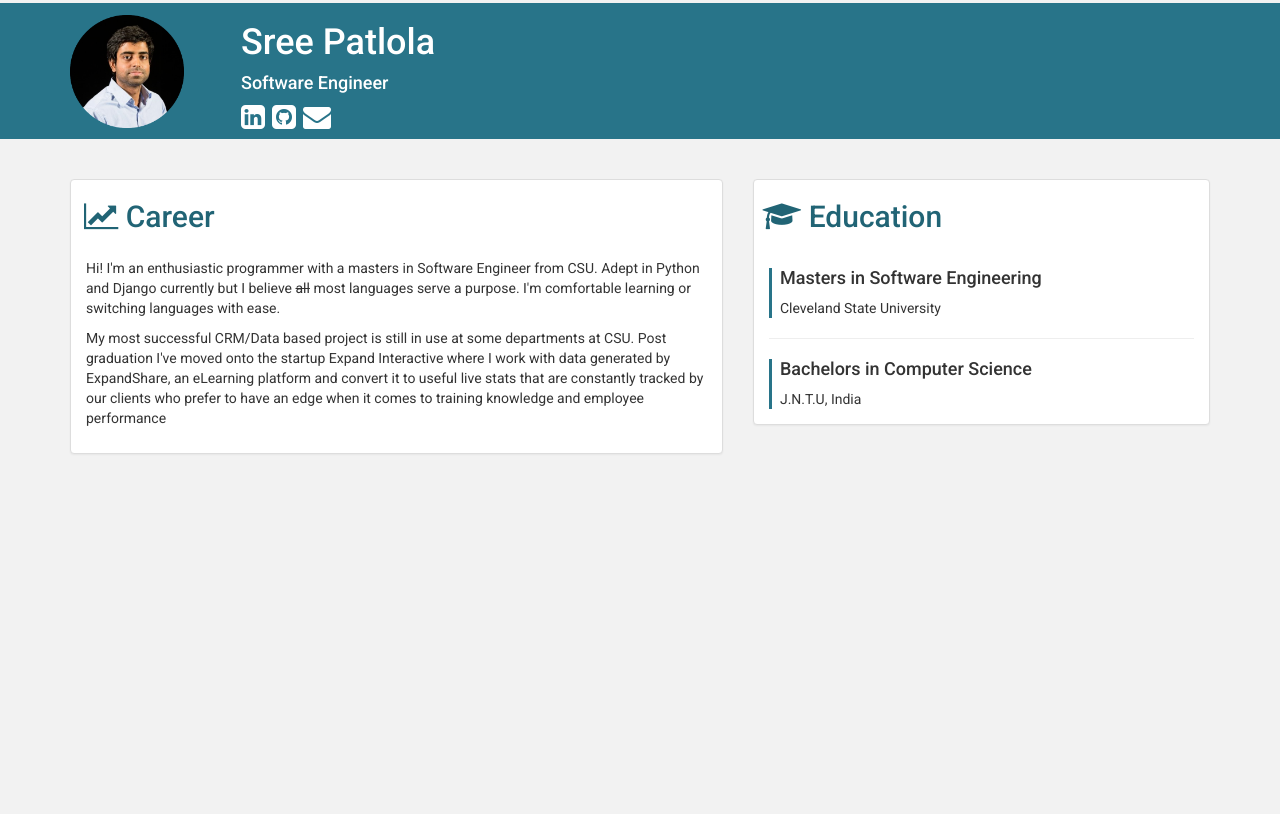
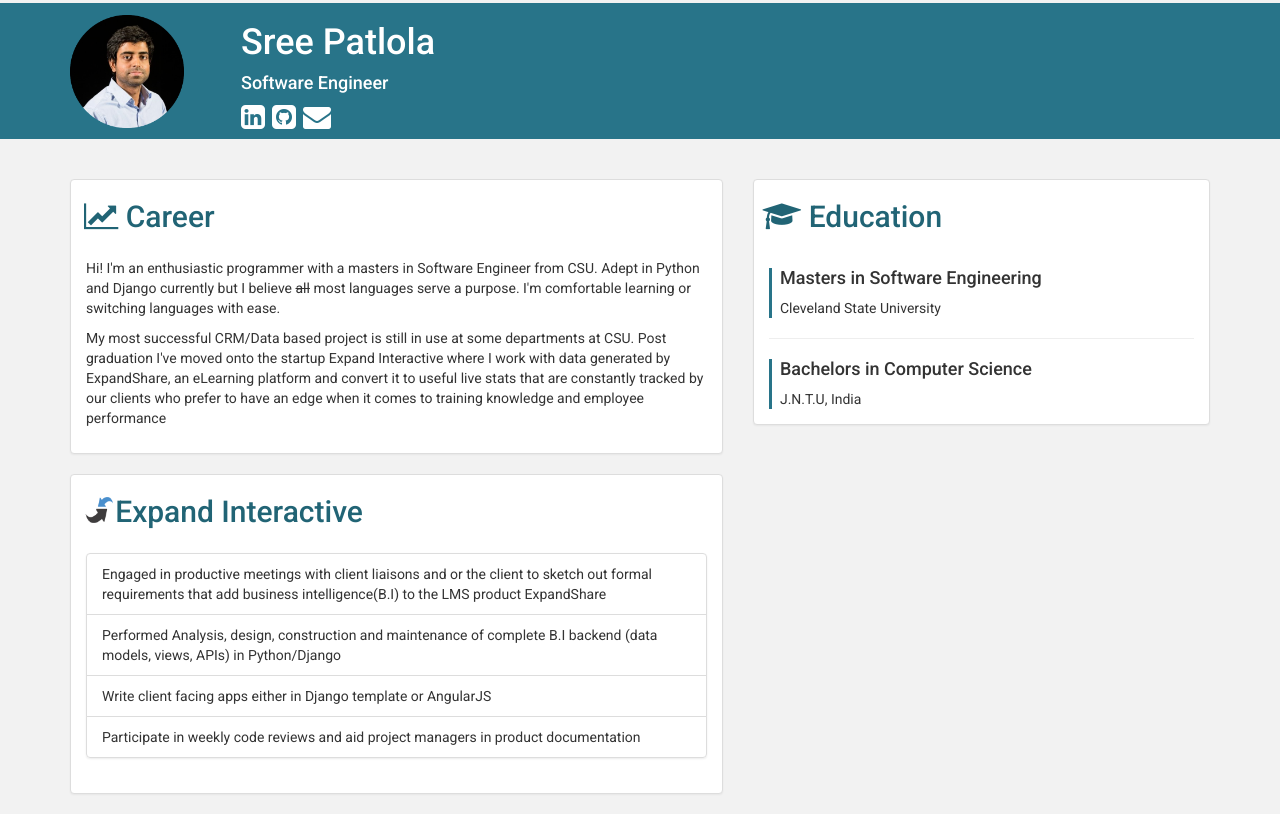
Before and after one commit to sr33/sr33.github.io, a plain HTML site: page index.html in a window 1280 px wide. Drawn offline with nearby package versions, Linux system fonts and the light colour scheme.

Commit message:
added company details.

```diff
--- a/css/custom.css
+++ b/css/custom.css
@@ -56,3 +56,8 @@ body {
 .education-division-body{
     margin-left: 2%;
 }
+
+.company-icons{
+    width: 5%;
+    height: 5%;
+}
--- a/index.html
+++ b/index.html
@@ -82,7 +82,6 @@
                     </div>
                 </div>
             </div>
-
             <div class="col-sm-5 blog-sidebar">
                 <div class="panel panel-default">
                     <div class="panel-header">
@@ -111,6 +110,37 @@
             <!-- /.blog-sidebar -->
         </div>
 
+        <div class="row">
+            <div class="col-sm-7">
+                <div class="panel panel-default">
+                    <div class="panel-header">
+                        <img class="company-icons pull-left" src="images/expand_logo.png" alt="Expand Interactive L.L.C, Akron. Logo">
+                        <h2> Expand Interactive</h2>
+                    </div>
+                    <div class="panel-body">
+                        <ul class="list-group">
+                            <li class="list-group-item">
+                                Engaged in productive meetings with client liaisons and or the client to sketch out
+                                formal
+                                requirements that add business intelligence(B.I) to the LMS product ExpandShare
+                            </li>
+                            <li class="list-group-item">
+                                Performed Analysis, design, construction and maintenance of complete B.I backend (data
+                            models, views, APIs) in Python/Django
+                            </li>
+                            <li class="list-group-item">
+                                Write client facing apps either in Django template or AngularJS
+                            </li>
+                            <li class="list-group-item">
+                                Participate in weekly code reviews and aid project managers in product documentation
+                            </li>
+                        </ul>
+                    </div>
+                </div>
+            </div>
+
+        </div>
+
 
     </div>
 </div>
```
Also changed, not shown: images/expand_logo.png (added).
